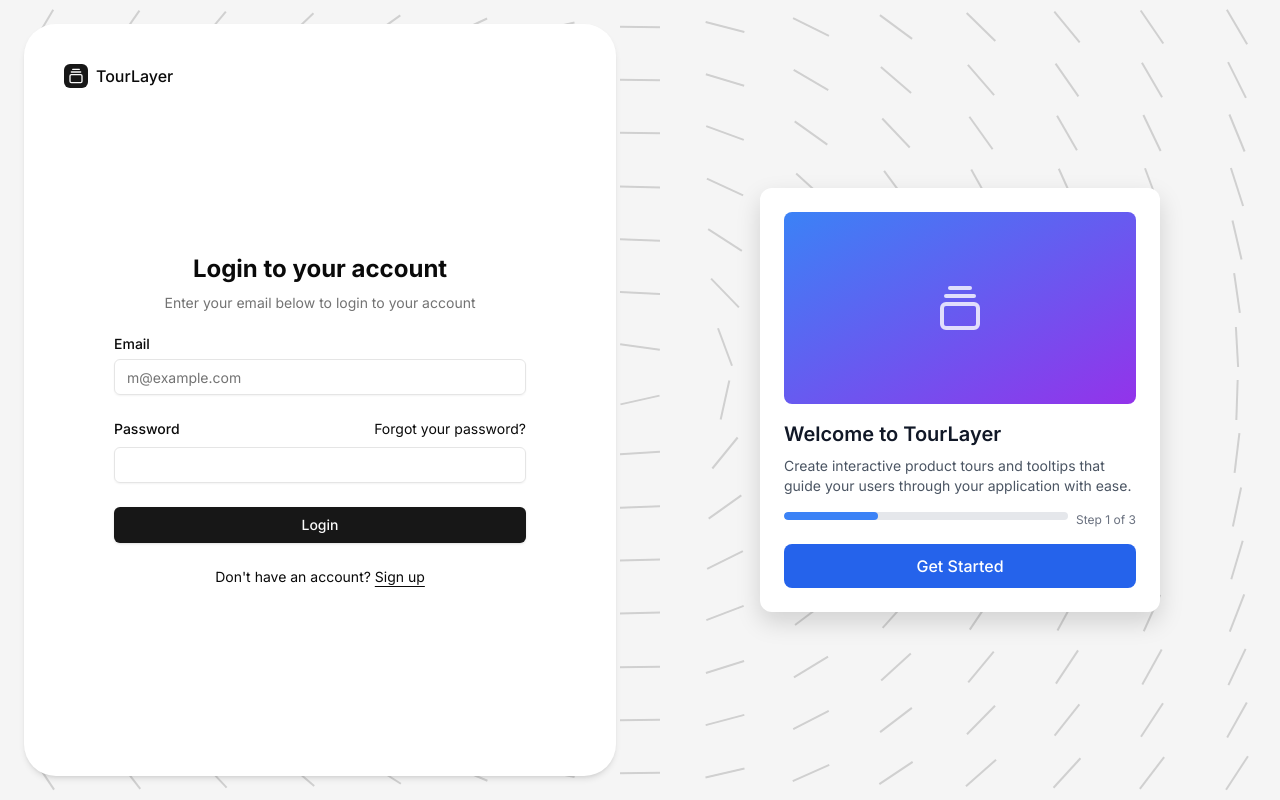
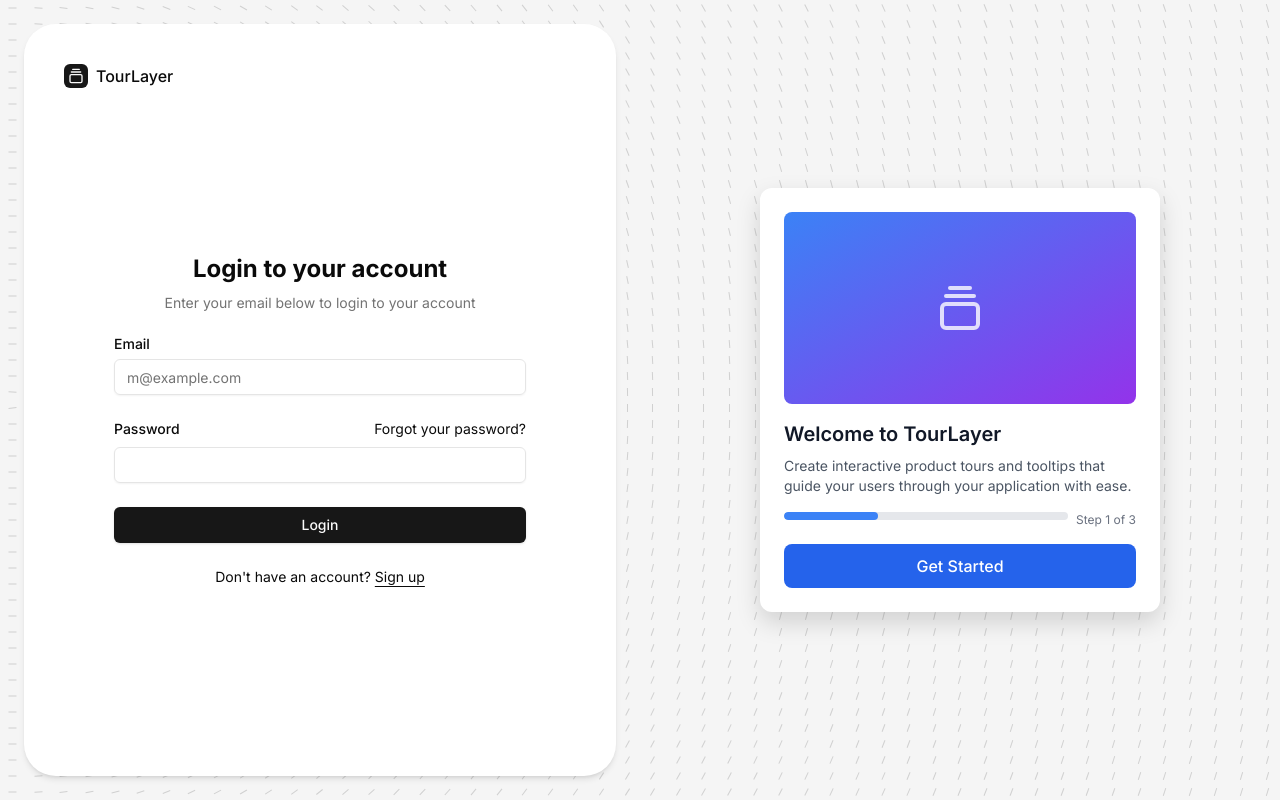
Before and after one commit to andreycretsu/plg-tour, a Next.js app in the folder web/: page /login in a window 1280 px wide. Built offline with nearby package versions, Linux system fonts and the light colour scheme.

Commit message:
Update MagnetLines props: 50x50 grid, thinner lines, shorter height, no base angle

```diff
--- a/web/app/(auth)/login/page.tsx
+++ b/web/app/(auth)/login/page.tsx
@@ -9,13 +9,13 @@
       {/* Magnet Lines effect - covers entire page background */}
       <div className="absolute inset-0 flex items-center justify-center">
         <MagnetLines
-          rows={15}
-          columns={15}
+          rows={50}
+          columns={50}
           containerSize="100%"
           lineColor="#d0d0d0"
-          lineWidth="2px"
-          lineHeight="40px"
-          baseAngle={-10}
+          lineWidth="1px"
+          lineHeight="8px"
+          baseAngle={0}
           style={{ width: '100%', height: '100%' }}
         />
       </div>
--- a/web/app/(auth)/signup/page.tsx
+++ b/web/app/(auth)/signup/page.tsx
@@ -9,13 +9,13 @@
       {/* Magnet Lines effect - covers entire page background */}
       <div className="absolute inset-0 flex items-center justify-center">
         <MagnetLines
-          rows={15}
-          columns={15}
+          rows={50}
+          columns={50}
           containerSize="100%"
           lineColor="#d0d0d0"
-          lineWidth="2px"
-          lineHeight="40px"
-          baseAngle={-10}
+          lineWidth="1px"
+          lineHeight="8px"
+          baseAngle={0}
           style={{ width: '100%', height: '100%' }}
         />
       </div>
```
